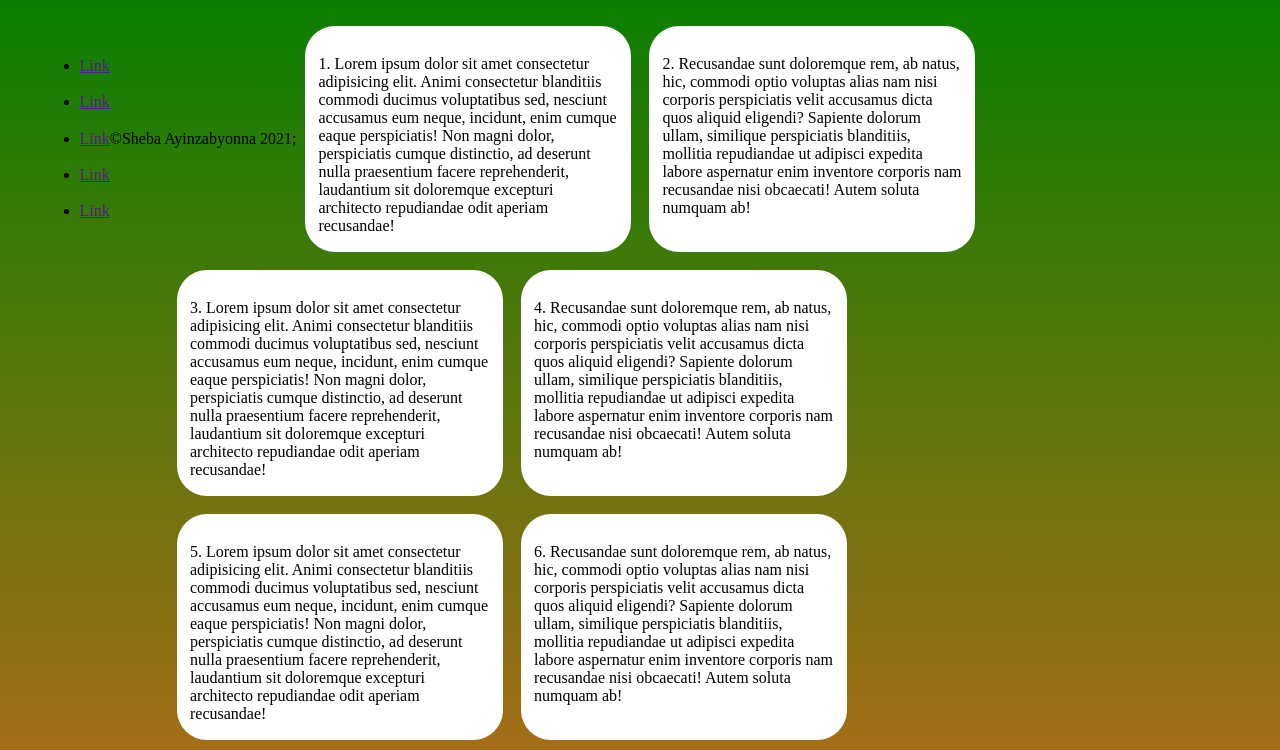
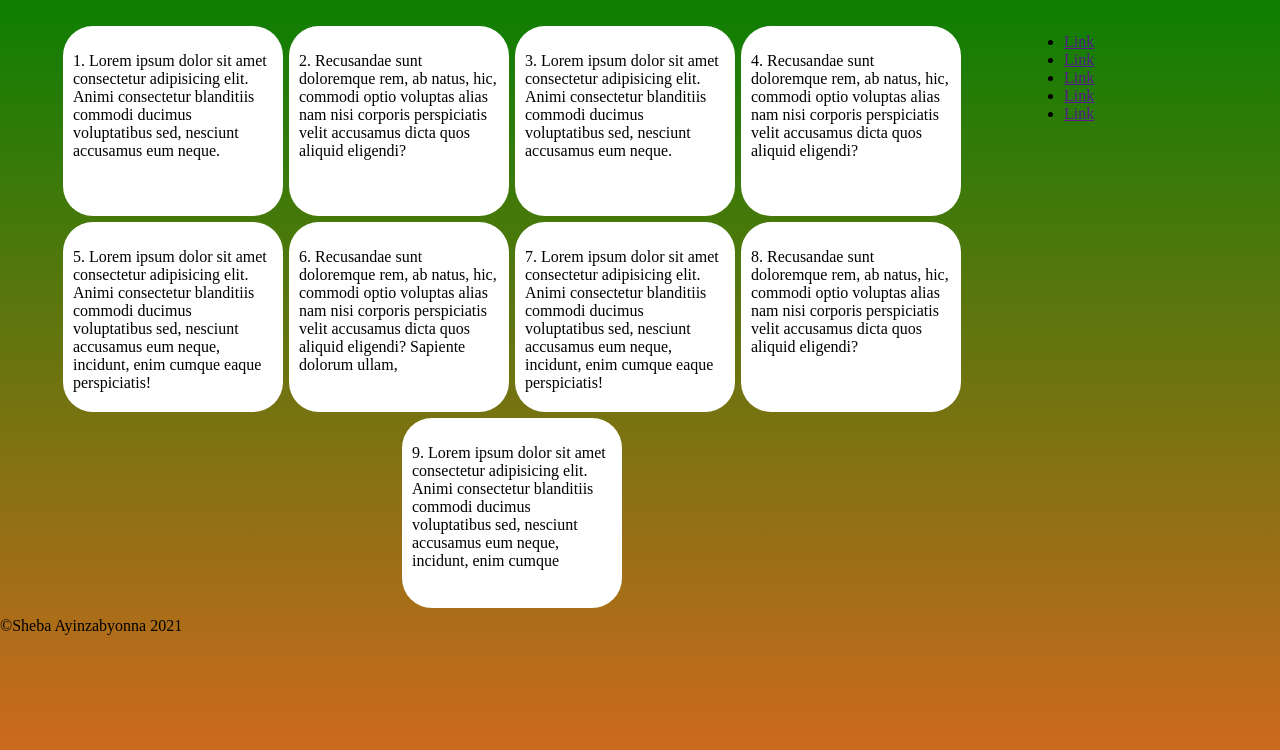
Before and after one commit to Sheba-Ayinzabyonna/Assignment, a plain HTML site: page pages/flex.html in a window 1280 px wide. Shown: the part 50-800 px from the top of the page. Drawn offline with Linux system fonts and the light colour scheme.

Commit message:
more of flex

```diff
--- a/pages/flex.html
+++ b/pages/flex.html
@@ -13,53 +13,56 @@
       background-image:linear-gradient(to top,chocolate,green);
       background-size:cover;
       background-repeat:no-repeat;
-      height:1000px;
+      height:800px;
     }
       .container{
         display:grid;
         grid-template-columns: 80% 20%;
-        grid-template-rows: repeat(auto);       /* grid-template-rows: 80px auto 80px; */
+        /*grid-template-rows: repeat(auto); */      /* grid-template-rows: 80px auto 80px; */
        /* column-gap:10px;
-        row-gap: 15px;*/
+        row-gap: 15px;
        column-gap: 2px;
-        row-gap: 4px;
+        row-gap: 4px;*/
          /*padding:20px;
             margin: 0;
             display: flex;
            flex-flow: row-reverse wrap;
-          justify-content: ;
-           align-items: flex-end;
-            align-content: center;*/
+          justify-content: ;*/
+          /* align-items: flex-end;
+           justify-content:space-evenly;
+            /*align-content: center;*/
       }
       .sidebar{
         display: flex;
         flex-direction: column;
-       /* justify-content:space-evenly;
-        flex-basis:2px;
-        background-color:chocolate green;
-        height: 250;*/
+
+        /*flex-basis:2px;
+        background-color:chocolate green;*/
+        height: 600px;
+      }
+    .flex :hover{
+      box-shadow: 0 6px 4px 1px;
+    }
+    .flex{
+      /*display: flex;
+      justify-content: center;*/
+      background:#fff;
+      border-radius: 30px;
+            height: 170px;
+            width:200px;
+            padding: 10px;
+          margin:3px;
+          /*  order: 3;
+            flex: none, 2, 3;*/
+
     }
 
-    .flex{
-      background:#fff;
-      border-radius: 30px;
-            height: 200px;
-            width:300px;
-            padding: 13px;
-            margin:9px;
-            order: 3;
-            flex: none, 2, 3;
-
-    }
-    .flex :hover{
-      box-shadow:  10px 10px 8px 10px #a3a2a2;
-    }
-    .item{
+    /*.item{
         display: flex;
         flex-direction: column;
         justify-content: space-evenly;
         height: 200px;
-    }
+    }*/
     .main{
         display: flex;
         flex-flow: wrap;
@@ -67,12 +70,14 @@
         align-content: center;
         justify-content: center;
     }
-    .a:hover{
+
+    a:hover{
      background-color: black;
      color:orange;
     }
     .footer{
-      text-align: right;
+    display: flex;
+
     }
     h2{
       text-align: center;
@@ -93,67 +98,48 @@
         <div class="main">
           <div class="flex">
         <p>1. Lorem ipsum dolor sit amet consectetur adipisicing elit.
-             Animi consectetur blanditiis commodi ducimus voluptatibus sed, nesciunt accusamus eum neque, incidunt, enim cumque eaque perspiciatis! Non magni dolor, perspiciatis cumque distinctio, ad deserunt nulla praesentium facere reprehenderit,
-             laudantium sit doloremque excepturi architecto repudiandae odit aperiam recusandae!</p>
+             Animi consectetur blanditiis commodi ducimus voluptatibus sed, nesciunt accusamus eum neque.</p>
             </div>
             <div class="flex">
               <p>2. Recusandae sunt doloremque rem, ab natus, hic,
                 commodi optio voluptas alias nam nisi corporis perspiciatis velit accusamus dicta quos aliquid eligendi?
-                Sapiente dolorum ullam, similique perspiciatis blanditiis,
-                mollitia repudiandae ut adipisci expedita labore aspernatur enim inventore corporis nam
-                recusandae nisi obcaecati! Autem soluta numquam ab!</p>
+                  </p>
             </div>
             <div class="flex">
               <p>3. Lorem ipsum dolor sit amet consectetur adipisicing elit.
-                Animi consectetur blanditiis commodi ducimus voluptatibus sed, nesciunt accusamus eum neque, incidunt, enim cumque
-                eaque perspiciatis! Non magni dolor, perspiciatis cumque distinctio, ad deserunt nulla praesentium facere
-                reprehenderit,
-                laudantium sit doloremque excepturi architecto repudiandae odit aperiam recusandae!</p>
+                Animi consectetur blanditiis commodi ducimus voluptatibus sed, nesciunt accusamus eum neque.</p>
             </div>
             <div class="flex">
               <p>4. Recusandae sunt doloremque rem, ab natus, hic,
                 commodi optio voluptas alias nam nisi corporis perspiciatis velit accusamus dicta quos aliquid eligendi?
-                Sapiente dolorum ullam,
-                similique perspiciatis blanditiis,
-                mollitia repudiandae ut adipisci expedita labore aspernatur enim inventore corporis nam recusandae nisi obcaecati!
-                Autem soluta numquam ab!</p>
+                 </p>
             </div>
             <div class="flex">
               <p>5. Lorem ipsum dolor sit amet consectetur adipisicing elit.
                 Animi consectetur blanditiis commodi ducimus voluptatibus sed, nesciunt accusamus eum neque, incidunt, enim cumque
-                eaque perspiciatis! Non magni dolor, perspiciatis cumque distinctio, ad deserunt nulla praesentium facere
-                reprehenderit,
-                laudantium sit doloremque excepturi architecto repudiandae odit aperiam recusandae!</p>
+                eaque perspiciatis!</p>
             </div>
             <div class="flex">
               <p>6. Recusandae sunt doloremque rem, ab natus, hic,
                 commodi optio voluptas alias nam nisi corporis perspiciatis velit accusamus dicta quos aliquid eligendi?
                 Sapiente dolorum ullam,
-                similique perspiciatis blanditiis,
-                mollitia repudiandae ut adipisci expedita labore aspernatur enim inventore corporis nam recusandae nisi obcaecati!
-                Autem soluta numquam ab!</p>
+                </p>
             </div>
             <div class="flex">
               <p>7. Lorem ipsum dolor sit amet consectetur adipisicing elit.
                 Animi consectetur blanditiis commodi ducimus voluptatibus sed, nesciunt accusamus eum neque, incidunt, enim cumque
-                eaque perspiciatis! Non magni dolor, perspiciatis cumque distinctio, ad deserunt nulla praesentium facere
-                reprehenderit,
-                laudantium sit doloremque excepturi architecto repudiandae odit aperiam recusandae!</p>
+                eaque perspiciatis!</p>
             </div>
             <div class="flex">
               <p>8. Recusandae sunt doloremque rem, ab natus, hic,
                 commodi optio voluptas alias nam nisi corporis perspiciatis velit accusamus dicta quos aliquid eligendi?
-                Sapiente dolorum ullam,
-                similique perspiciatis blanditiis,
-                mollitia repudiandae ut adipisci expedita labore aspernatur enim inventore corporis nam recusandae nisi obcaecati!
-                Autem soluta numquam ab!</p>
+                </p>
             </div>
             <div class="flex">
               <p>9. Lorem ipsum dolor sit amet consectetur adipisicing elit.
                 Animi consectetur blanditiis commodi ducimus voluptatibus sed, nesciunt accusamus eum neque, incidunt, enim cumque
-                eaque perspiciatis! Non magni dolor, perspiciatis cumque distinctio, ad deserunt nulla praesentium facere
-                reprehenderit,
-                laudantium sit doloremque excepturi architecto repudiandae odit aperiam recusandae!</p>
+               </p>
+                </div>
                 </div>
            <div class="sidebar">
                   <ul class="item">
@@ -165,8 +151,14 @@
 
                   </ul>
                  </div>
+
+
+    </div>
+
+
         <div class="footer">
-           &copy;Sheba Ayinzabyonna 2021;
+          &copy;Sheba Ayinzabyonna 2021
          </div>
+
       </body>
       </html>
```
Lines whose indentation alone changed are shown as unchanged.
